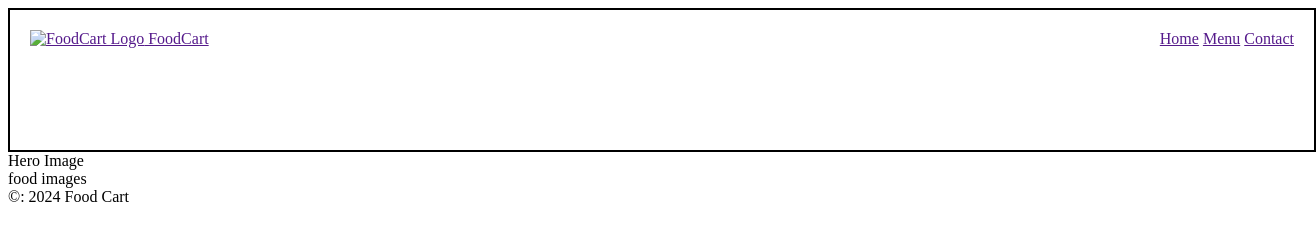
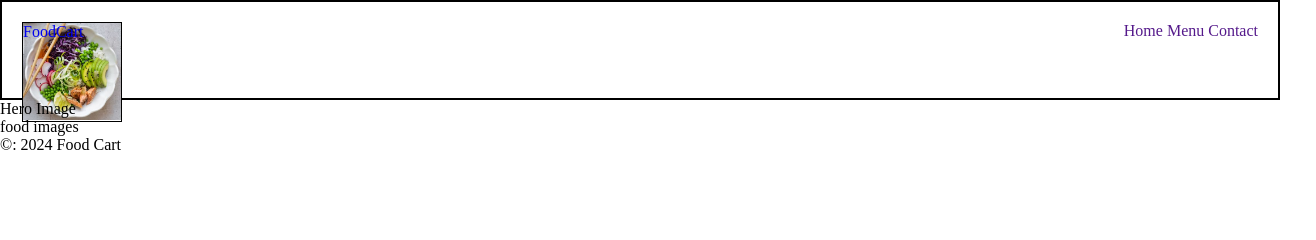
Before and after one commit to msnirmal/FoodCart, a plain HTML site: page index.html in a window 1280 px wide. Shown: the whole page, 1316 px wide, since content can reach past the window. Drawn offline with Linux system fonts and the light colour scheme.

Commit message:
style the header

```diff
--- a/assets/css/style.css
+++ b/assets/css/style.css
@@ -1,3 +1,9 @@
+* {
+    box-sizing: border-box;
+    margin: 0;
+    padding: 0;
+}
+
 header {
     display: flex;
     justify-content: space-between;
@@ -6,3 +12,15 @@ header {
     height: 100px;
     padding: 20px;
 }
+
+header a {
+    text-decoration: none;
+}
+
+.logo {
+    background: url(../images/logo_pic.JPG) no-repeat;
+    border: 1px solid black;
+    width: 100px;
+    height: 100px;
+    background-size: 100px;
+}
--- a/index.html
+++ b/index.html
@@ -8,9 +8,8 @@
 </head>
 <body>
     <header>
-        <a href="">
-            <div>
-                <img src="" alt="FoodCart Logo">
+        <a href="index.html">
+            <div class="logo">
                 FoodCart
             </div>
         </a>
```
Also changed, not shown: assets/images/Photo_nirmal.jpeg (deleted), assets/images/logo_pic.JPG (added).
